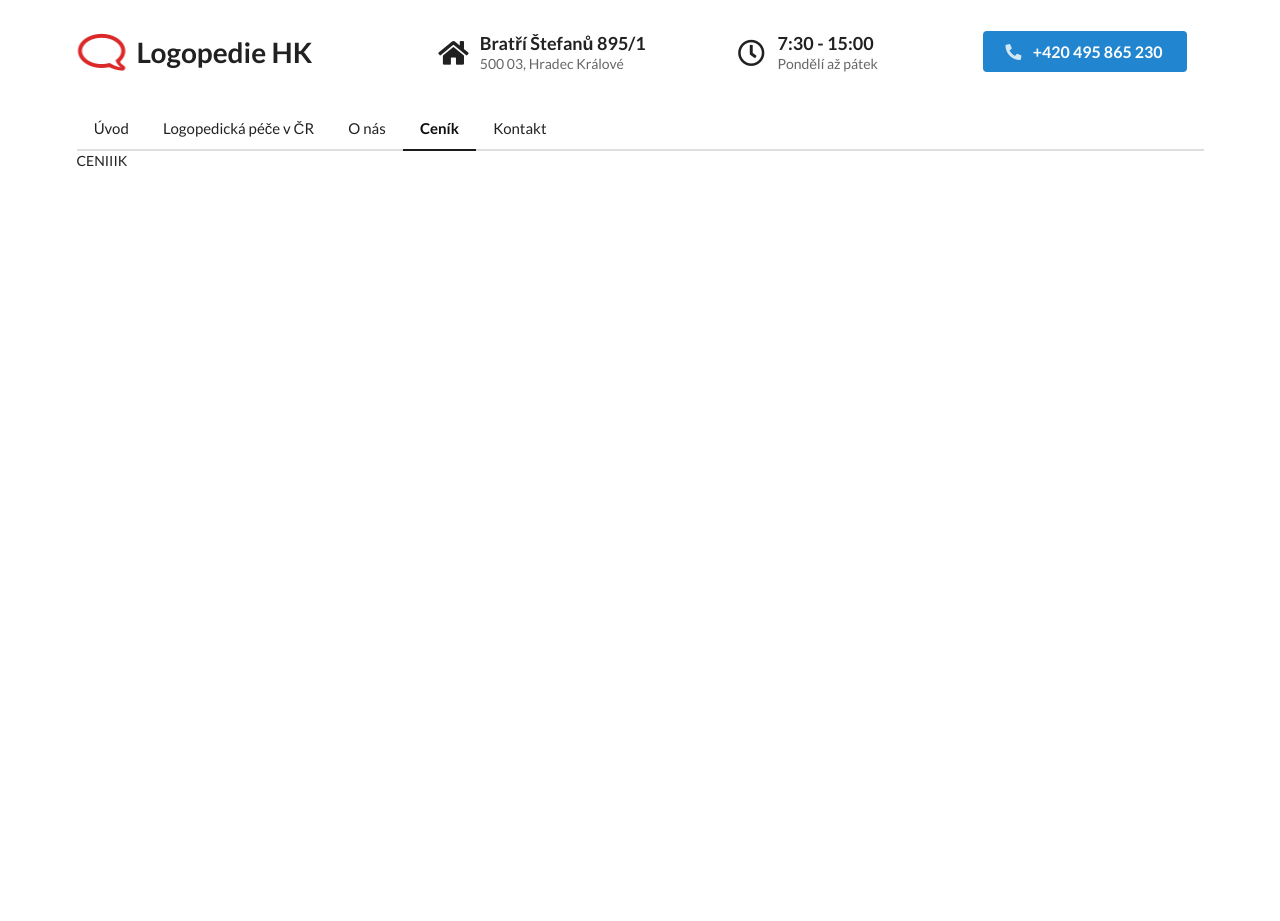
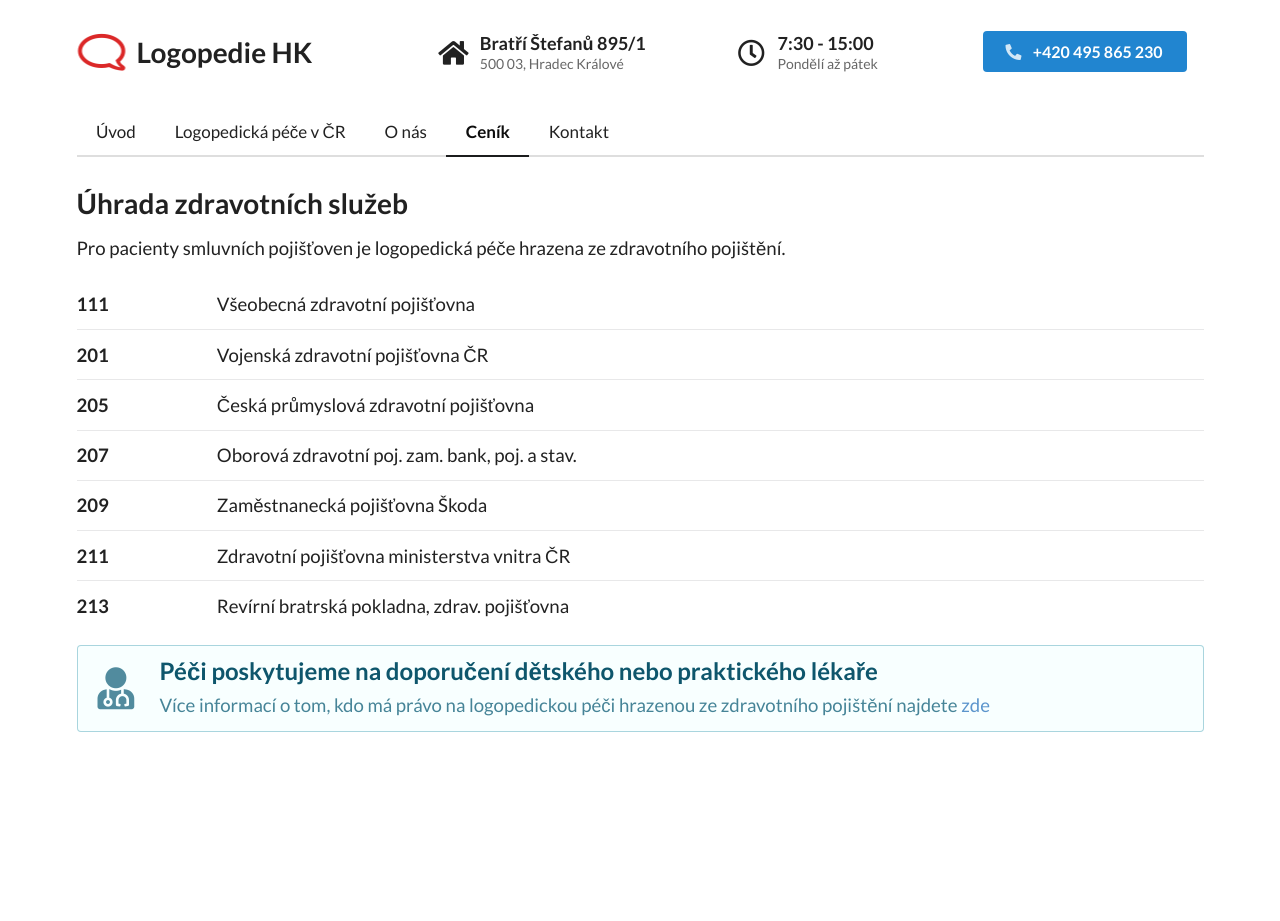
Before and after one commit to dstlmrk/logopediehk, a Jekyll site: the page built from cenik.html, in a window 1280 px wide. Built offline with Jekyll 4.4.1, drawn with Linux system fonts in a browser that asks for light colours; nearby versions of some CDN libraries.

Commit message:
homepage and price list

```diff
--- a/_includes/navigation.html
+++ b/_includes/navigation.html
@@ -39,7 +39,7 @@
 			</div>
 		</div>
 	</div>
-	<div class="ui large secondary pointing menu" style="margin-top: 2.5rem;">
+	<div class="ui huge secondary pointing menu" style="margin-top: 2.5rem;">
 		{% for item in site.data.navigation %}
 			<a href="{{ item.link }}" class="{% if page.url == item.link %}active{% endif %} item">{{ item.name }}</a>
 		{% endfor %}
--- a/_layouts/default.html
+++ b/_layouts/default.html
@@ -13,7 +13,6 @@
 		integrity="sha256-hVVnYaiADRTO2PzUGmuLJr8BLUSjGIZsDYGmIJLv2b8="
 		crossorigin="anonymous"></script>
 		<!-- Semantic UI -->
-		<script src="semantic/dist/semantic.min.js"></script>
 		<link rel="stylesheet" href="https://cdn.jsdelivr.net/npm/semantic-ui@2.4.0/dist/semantic.min.css">
 		<script src="https://cdn.jsdelivr.net/npm/semantic-ui@2.4.0/dist/semantic.min.js"></script>
 		<!-- Custom css and js -->
@@ -24,7 +23,7 @@
 	</head>
 	<body class="text-center">
 		{% include navigation.html %}
-		<div class="ui container">
+		<div class="ui container" style="margin-top: 2rem;">
 			{{ content }}
 		</div>
 	</div>
--- a/assets/css/custom.css
+++ b/assets/css/custom.css
@@ -31,14 +31,17 @@
 }
 
 .ui.vertical.stripe {
-  padding: 8em 0em;
+  padding: 2em 0em;
+}
+.ui.vertical.stripe h1 {
+  font-size: 3em;
 }
 .ui.vertical.stripe h3 {
-  font-size: 2em;
+  font-size: 2.3em;
 }
 .ui.vertical.stripe .button + h3,
 .ui.vertical.stripe p + h3 {
-  margin-top: 3em;
+  margin-top: 2em;
 }
 .ui.vertical.stripe .floated.image {
   clear: both;
@@ -89,3 +92,13 @@
     font-size: 1.5em;
   }
 }
+
+
+/* my css */
+td {
+  font-size: 1.33em;
+}
+
+p {
+  font-size: 1.33em;
+}
--- a/cenik.html
+++ b/cenik.html
@@ -2,4 +2,49 @@
 layout: default
 title: Logopedie Hradec Králové
 ---
-CENIIIK
+
+<h1>Úhrada zdravotních služeb</h1>
+<p style="font-size: 1.33em;">Pro pacienty smluvních pojišťoven je logopedická péče hrazena ze&nbsp;zdravotního pojištění.</p>
+
+<table class="ui very basic table">
+  <tbody>
+    <tr>
+      <td><b>111</b></td>
+      <td>Všeobecná zdravotní pojišťovna</td>
+    </tr>
+    <tr>
+      <td><b>201</b></td>
+      <td>Vojenská zdravotní pojišťovna ČR</td>
+    </tr>
+    <tr>
+      <td><b>205</b></td>
+      <td>Česká průmyslová zdravotní pojišťovna</td>
+    </tr>
+    <tr>
+      <td><b>207</b></td>
+      <td>Oborová zdravotní poj. zam. bank, poj. a stav.</td>
+    </tr>
+    <tr>
+      <td><b>209</b></td>
+      <td>Zaměstnanecká pojišťovna Škoda</td>
+    </tr>
+    <tr>
+      <td><b>211</b></td>
+      <td>Zdravotní pojišťovna ministerstva vnitra ČR</td>
+    </tr>
+    <tr>
+      <td><b>213</b></td>
+      <td>Revírní bratrská pokladna, zdrav. pojišťovna</td>
+    </tr>
+  </tbody>
+</table>
+
+<div class="ui icon info message">
+  <i class="doctor icon"></i>
+  <div class="content">
+    <div class="header">
+      <h2>Péči poskytujeme na&nbsp;doporučení dětského nebo&nbsp;praktického lékaře</h2>
+    </div>
+    <p>Více informací o tom, kdo má právo na logopedickou péči hrazenou ze zdravotního pojištění najdete <a href="/logopedicka_pece.html">zde</a></p>
+  </div>
+</div>
--- /dev/null
+++ b/logopedicka_pece.html
@@ -0,0 +1,5 @@
+---
+layout: default
+title: Logopedie Hradec Králové
+---
+log. pece v cr
--- /dev/null
+++ b/o_nas.html
@@ -0,0 +1,5 @@
+---
+layout: default
+title: Logopedie Hradec Králové
+---
+O nas
```
Also changed, not shown: index.html (+29 -2 lines), kontakt.html (added, +36 -0 lines), assets/img/building.jpg (added).
